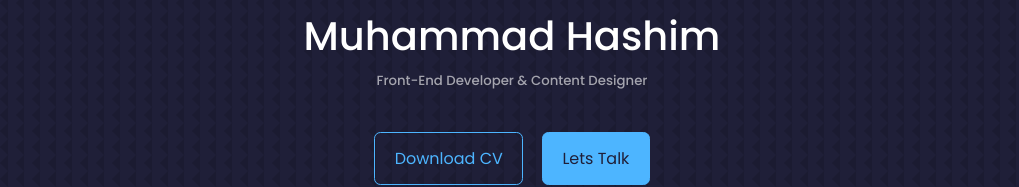
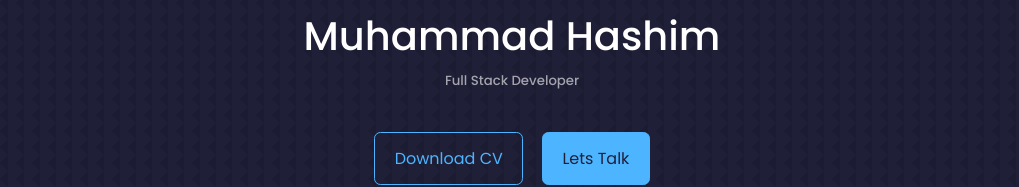
Before and after one commit to hashim715/portfolio_website, a React (Create React App) app: page / in a window 1280 px wide. Shown: the part 133-320 px from the top of the page, without its empty margins (128-1147 px from the left). Built offline with nearby package versions, Linux system fonts and the light colour scheme; no server answers.

Commit message:
added changes

```diff
--- a/src/Components/Header/Header.js
+++ b/src/Components/Header/Header.js
@@ -10,7 +10,7 @@ const Header = () => {
       <div className="container header__container">
         <h5>Hello I am</h5>
         <h1>Muhammad Hashim</h1>
-        <h5 className="text-light">Front-End Developer & Content Designer</h5>
+        <h5 className="text-light">Full Stack Developer</h5>
 
         <Buttons />
         <HeaderSocials />
```
